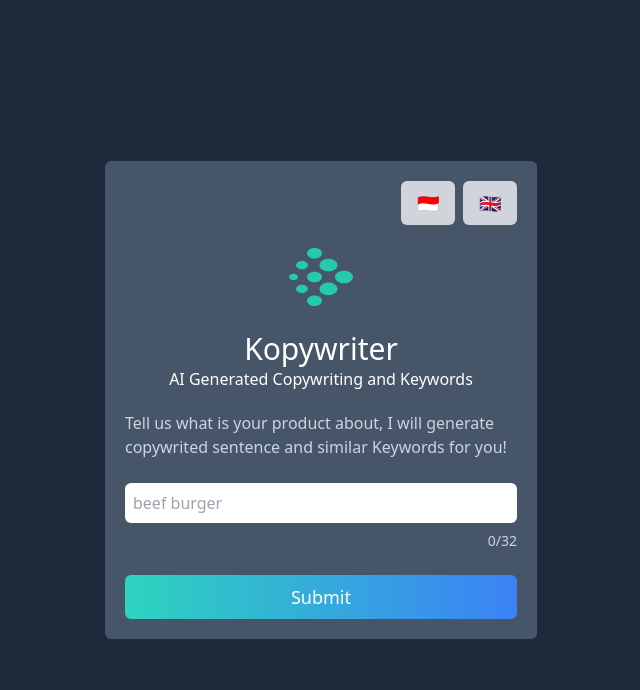
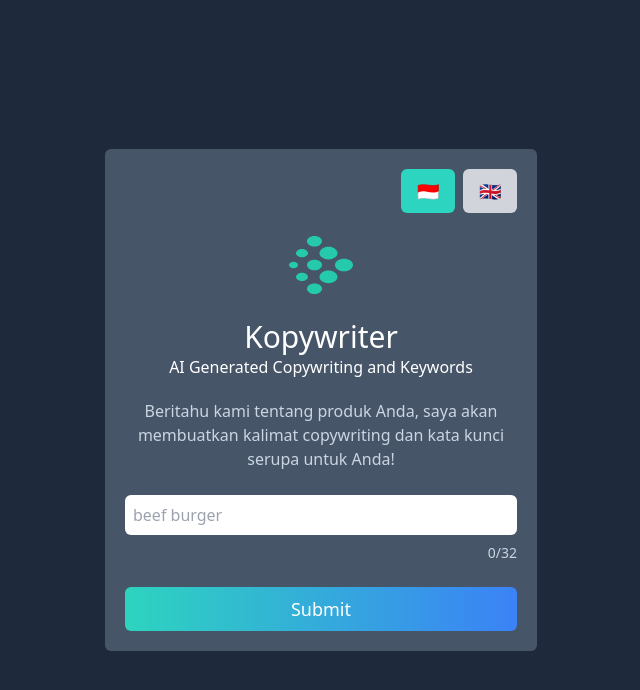
Before and after one commit to hafidzlmao/kopywriter, a Next.js app in the folder kopywriter-site/: page / in a window 1280 px wide. Shown: the top 690 px of the page, without its empty margins (319-959 px from the left). Built offline with nearby package versions, Linux system fonts and the light colour scheme.

Commit message:
align text and change state

```diff
--- a/kopywriter-site/components/form.tsx
+++ b/kopywriter-site/components/form.tsx
@@ -28,12 +28,12 @@ const Form: React.FC<FormProps> = (props) => {
   const language = props.language;
   const promptText =
     language === "IND" ? (
-      <p>
-        Beritahu kami tentang produk Anda, saya akan mengenerate kalimat
+      <p className="text-center">
+        Beritahu kami tentang produk Anda, saya akan membuatkan kalimat
         copywriting dan kata kunci serupa untuk Anda!
       </p>
     ) : (
-      <p>
+      <p className="text-center">
         Tell us what is your product about, I will generate copywrited sentence
         and similar Keywords for you!
       </p>
--- a/kopywriter-site/components/kopywriter.tsx
+++ b/kopywriter-site/components/kopywriter.tsx
@@ -14,9 +14,9 @@ const Kopywriter: React.FC = () => {
   const [keywords, setKeywords] = React.useState([]);
   const [hasHasil, setHasHasil] = React.useState(false);
   const [isLoading, setIsLoading] = React.useState(false);
-  const [language, setLanguage] = React.useState("");
+  const [language, setLanguage] = React.useState("IND");
 
-  console.log("Language:", language);
+  //   console.log("Language:", language);
 
   const onSubmit = () => {
     console.log("Submitting:" + prompt);
```
